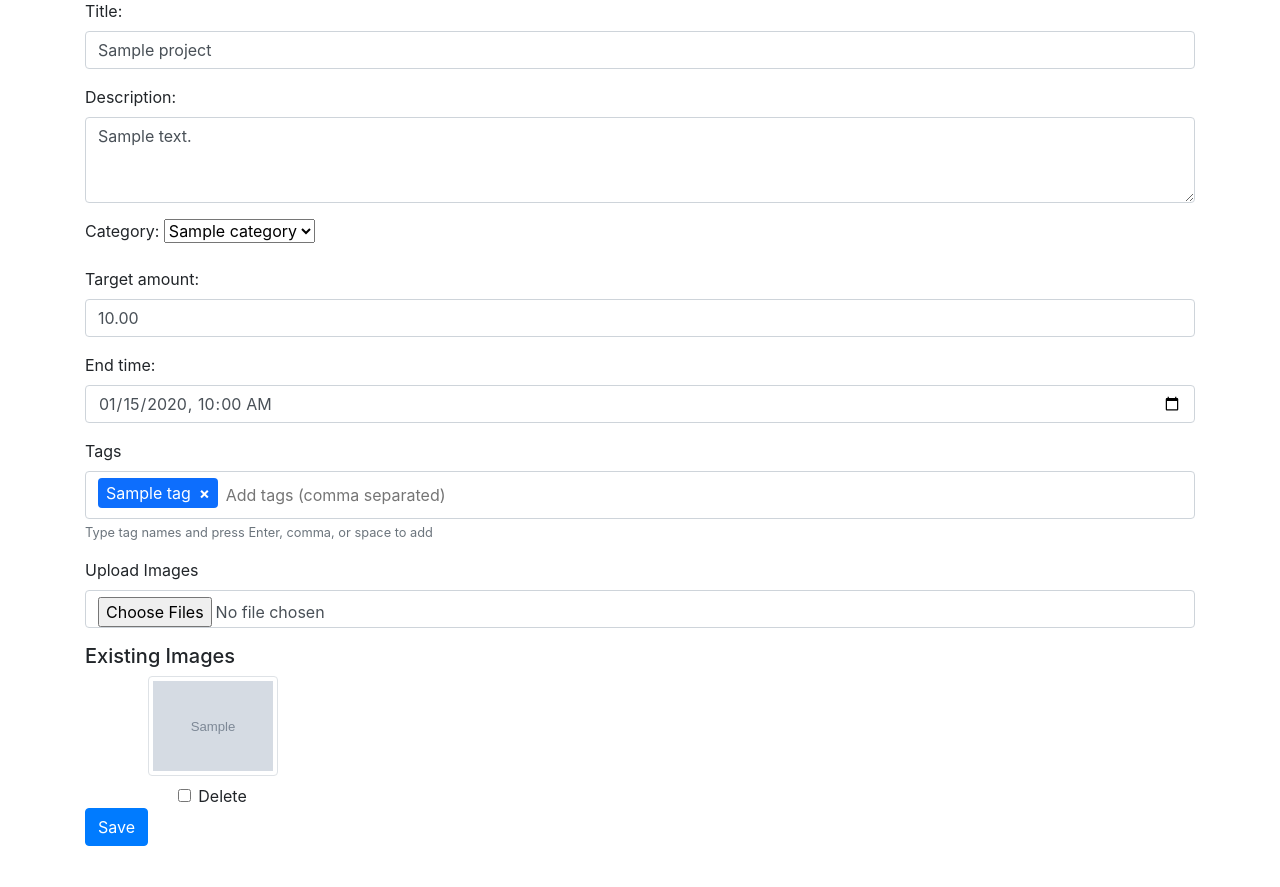
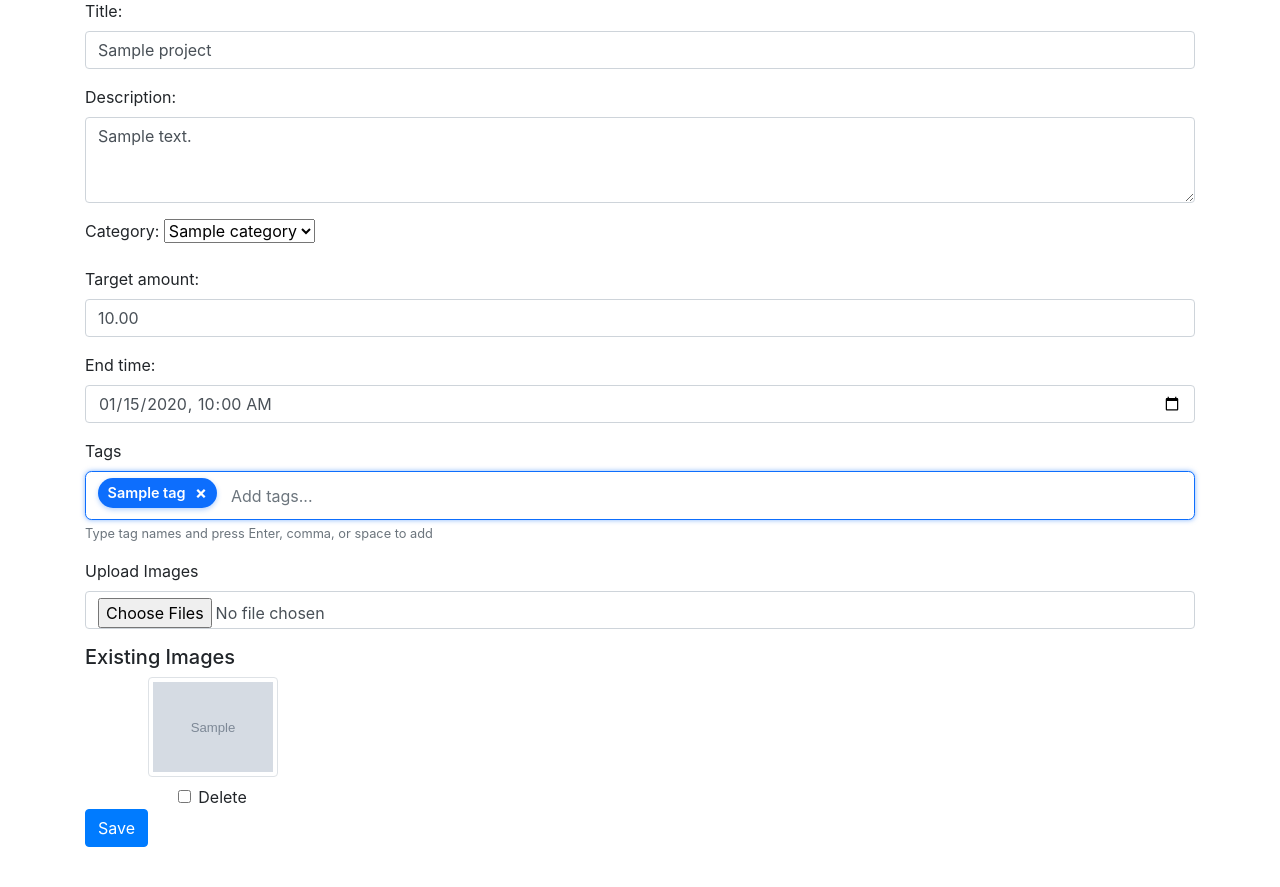
Before and after one commit to rafatgom3a/crowdfunding-platform, a Django app: page /1/update/ in a window 1280 px wide. Shown: the part 81-968 px from the top of the page. Run offline with Django 5.2, Linux system fonts and the light colour scheme; a user stored in the database is signed in; tables that the repository leaves empty hold one stand-in row (values such as "Sample post"); grey boxes marked "Sample" are stand-in pictures; some libraries are stand-ins or nearby versions.

Commit message:
Add tags input with autocomplete, new tag creation, and improved styling
- Fetch tag list from database for autocomplete suggestions
- Allow users to select existing tags or remove selected tags
- Enable users to add new tags, saved to database for future use
- Enhance UI/UX with pill-style tags, clear remove buttons, and styled dropdown
- Ensure tags input is accessible and keyboard-friendly

```diff
--- a/projects/templates/projects/project_form.html
+++ b/projects/templates/projects/project_form.html
@@ -2,40 +2,111 @@
 {% block content %}
 
 <style>
+  /* Container for tags input */
   .tags-input {
     display: flex;
     flex-wrap: wrap;
     align-items: center;
-    padding: 0.375rem 0.75rem;
-    border: 1px solid #ced4da;
-    border-radius: 0.25rem;
-    min-height: 38px;
+    padding: 0.4rem 0.75rem;
+    border: 1.5px solid #ced4da;
+    border-radius: 0.4rem;
+    min-height: 42px;
     cursor: text;
+    background-color: #f8f9fa;
+    transition: border-color 0.3s ease;
+    position: relative;
   }
+  .tags-input:focus-within {
+    border-color: #0d6efd;
+    box-shadow: 0 0 5px rgba(13, 110, 253, 0.5);
+    background-color: white;
+  }
+
+  /* Input field inside tags */
   .tags-input input {
     border: none;
     flex: 1;
-    min-width: 120px;
-    padding: 0.2rem;
+    min-width: 140px;
+    padding: 0.3rem 0.5rem;
     font-size: 1rem;
+    background: transparent;
+    outline-offset: 2px;
+    outline-color: #0d6efd;
+  }
+  .tags-input input::placeholder {
+    color: #6c757d;
   }
   .tags-input input:focus {
     outline: none;
   }
+
+  /* Each tag bubble */
   .tags-input .tag {
     background-color: #0d6efd;
     color: white;
-    padding: 0.2rem 0.5rem;
-    border-radius: 0.25rem;
-    margin-right: 0.3rem;
-    margin-bottom: 0.2rem;
+    padding: 0.25rem 0.6rem;
+    border-radius: 1rem;
+    margin-right: 0.4rem;
+    margin-bottom: 0.3rem;
     display: flex;
     align-items: center;
+    font-weight: 600;
+    font-size: 0.9rem;
+    user-select: none;
+    box-shadow: 0 2px 5px rgba(13, 110, 253, 0.3);
+    transition: background-color 0.3s ease;
   }
+  .tags-input .tag:hover {
+    background-color: #0843c7;
+  }
+
+  /* Remove tag "x" button */
   .tags-input .tag .remove-tag {
     cursor: pointer;
-    margin-left: 0.5rem;
+    margin-left: 0.6rem;
     font-weight: bold;
+    font-size: 1.1rem;
+    line-height: 1;
+    transition: color 0.3s ease;
+  }
+  .tags-input .tag .remove-tag:hover {
+    color: #ffc107;
+  }
+
+  /* Suggestions dropdown container */
+  .tags-suggestions {
+    position: absolute;
+    top: 100%;
+    left: 0;
+    right: 0;
+    margin-top: 0.2rem;
+    background: white;
+    border: 1px solid #ced4da;
+    border-radius: 0.3rem;
+    max-height: 180px;
+    overflow-y: auto;
+    box-shadow: 0 4px 8px rgba(0,0,0,0.1);
+    z-index: 1050;
+    font-size: 0.95rem;
+  }
+  /* Each suggestion item */
+  .tags-suggestions div {
+    padding: 0.4rem 0.75rem;
+    cursor: pointer;
+    transition: background-color 0.25s ease;
+  }
+  .tags-suggestions div:hover {
+    background-color: #0d6efd;
+    color: white;
+  }
+
+  /* Scrollbar styling for suggestions */
+  .tags-suggestions::-webkit-scrollbar {
+    width: 8px;
+  }
+  .tags-suggestions::-webkit-scrollbar-thumb {
+    background-color: #0d6efd;
+    border-radius: 4px;
   }
 </style>
 
@@ -97,15 +168,24 @@
   <button type="submit" class="btn btn-primary">Save</button>
 </form>
 
+
 <script>
-  (function() {
+(function () {
   const tagsInputDiv = document.getElementById('tags-input');
   const hiddenInput = document.getElementById('hidden-tags');
 
-    // Internal tags array
   let tags = [];
+  let input;
 
-    // Utility: render tags in the div and update hidden input
+  const suggestionsBox = document.createElement('div');
+  suggestionsBox.classList.add('tags-suggestions');
+  suggestionsBox.style.display = 'none';
+  suggestionsBox.style.position = 'absolute';
+  suggestionsBox.style.background = '#fff';
+  suggestionsBox.style.border = '1px solid #ced4da';
+  suggestionsBox.style.zIndex = 1000;
+  tagsInputDiv.appendChild(suggestionsBox);
+
   function renderTags() {
     tagsInputDiv.innerHTML = '';
     tags.forEach((tag, index) => {
@@ -117,34 +197,80 @@
       removeBtn.classList.add('remove-tag');
       removeBtn.innerHTML = '&times;';
       removeBtn.setAttribute('data-index', index);
-        removeBtn.addEventListener('click', function(e) {
-          const i = parseInt(this.getAttribute('data-index'));
-          removeTag(i);
+      removeBtn.addEventListener('click', function () {
+        removeTag(parseInt(this.getAttribute('data-index')));
       });
 
       tagElem.appendChild(removeBtn);
       tagsInputDiv.appendChild(tagElem);
     });
 
-      // Add the input field
-      const input = document.createElement('input');
+    input = document.createElement('input');
     input.type = 'text';
-      input.placeholder = 'Add tags (comma separated)';
+    input.placeholder = 'Add tags...';
+    input.addEventListener('input', handleInputChange);
     input.addEventListener('keydown', handleInputKeyDown);
     tagsInputDiv.appendChild(input);
     input.focus();
 
-      // Update hidden input with tags joined by comma
     hiddenInput.value = tags.join(',');
+    tagsInputDiv.appendChild(suggestionsBox);
   }
 
-    // Remove tag at index
-    function removeTag(index) {
-      tags.splice(index, 1);
+
+  async function handleInputChange() {
+  const value = input.value.trim();
+  if (!value) {
+    suggestionsBox.style.display = 'none';
+    return;
+  }
+
+  try {
+    const response = await fetch(`/tag-autocomplete/?query=${encodeURIComponent(value)}`);
+    if (!response.ok) throw new Error('Network response was not ok');
+    const suggestions = await response.json();
+
+    if (suggestions.length > 0) {
+      suggestionsBox.innerHTML = '';
+      suggestions.forEach(tag => {
+        const suggestionItem = document.createElement('div');
+        suggestionItem.textContent = tag;
+        suggestionItem.addEventListener('click', () => {
+          addTag(tag);
+          input.value = '';
+          suggestionsBox.style.display = 'none';
+          renderTags();
+        });
+        suggestionsBox.appendChild(suggestionItem);
+      });
+      suggestionsBox.style.display = 'block';
+    } else {
+      suggestionsBox.style.display = 'none';
+    }
+  } catch (error) {
+    console.error('Autocomplete fetch error:', error);
+    suggestionsBox.style.display = 'none';
+  }
+}
+
+
+
+  function handleInputKeyDown(e) {
+    if (['Enter', 'Comma', ' '].includes(e.key)) {
+      e.preventDefault();
+      const val = input.value.trim().replace(/,$/, '');
+      if (val) {
+        addTag(val);
+        input.value = '';
+        suggestionsBox.style.display = 'none';
         renderTags();
       }
+    } else if (e.key === 'Backspace' && input.value === '') {
+      tags.pop();
+      renderTags();
+    }
+  }
 
-    // Add tag if valid and not duplicate
   function addTag(tag) {
     tag = tag.trim();
     if (tag !== '' && !tags.includes(tag)) {
@@ -152,25 +278,12 @@
     }
   }
 
-    // Handle keydown events for input
-    function handleInputKeyDown(e) {
-      if (['Comma'].includes(e.key) || e.key === ',') {
-        e.preventDefault();
-        const val = this.value.trim().replace(/,$/, '');
-        if (val) {
-          addTag(val);
-          this.value = '';
+  function removeTag(index) {
+    tags.splice(index, 1);
     renderTags();
   }
-      }
-      // Backspace removes last tag if input empty
-      else if (e.key === 'Backspace' && this.value === '') {
-        tags.pop();
-        renderTags();
-      }
-    }
 
-    // Initialize tags from Django form initial value
+  // Load existing tags
   const initialTagsString = "{{ form.tags.value|default_if_none:''|escapejs }}";
   if (initialTagsString) {
     tags = initialTagsString.split(',').map(t => t.trim()).filter(t => t.length > 0);
@@ -178,12 +291,17 @@
 
   renderTags();
 
-    // Focus input on container click
   tagsInputDiv.addEventListener('click', () => {
-      const input = tagsInputDiv.querySelector('input');
     if (input) input.focus();
+  });
+
+  document.addEventListener('click', (e) => {
+    if (!tagsInputDiv.contains(e.target)) {
+      suggestionsBox.style.display = 'none';
+    }
   });
 })();
 </script>
 
+
 {% endblock %}
--- a/projects/urls.py
+++ b/projects/urls.py
@@ -25,7 +25,7 @@ urlpatterns = [
     path('latest/', views.LatestProjectsView.as_view(), name='latest'),
     path('<int:project_id>/rate/', views.rate_project, name='rate_project'),
     path('projects/<int:pk>/', views.ProjectDetailView.as_view(), name='project_detail'),
-    path('tags/autocomplete/', tag_autocomplete, name='tag_autocomplete'),
+    path('tag-autocomplete/', tag_autocomplete, name='tag-autocomplete'),
 ]
 
 
```
Also changed, not shown: projects/views.py (+15 -37 lines), 1 other file. Lines whose indentation alone changed are shown as unchanged.
